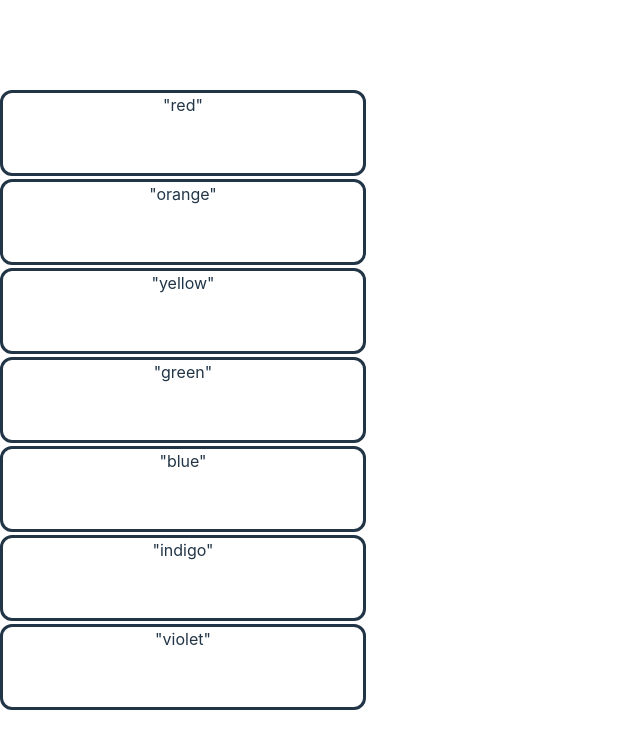
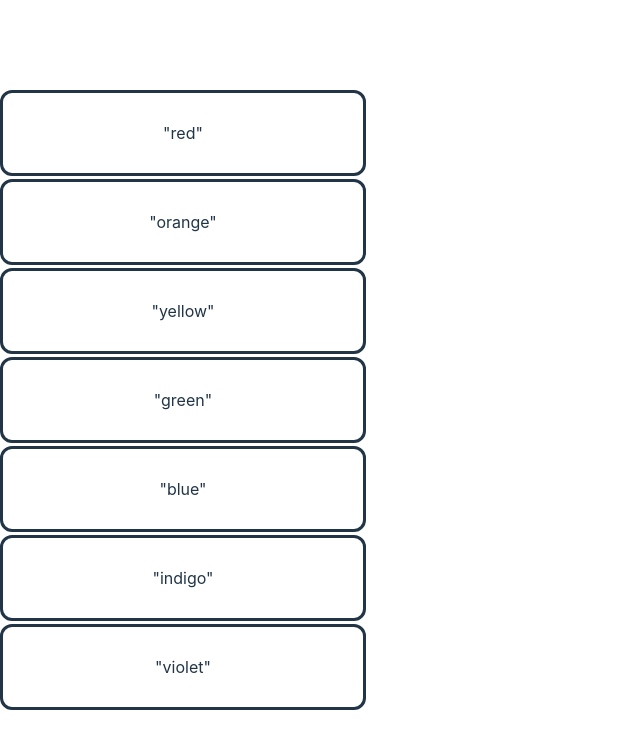
Before and after one commit to lcim/vite-test, a React (Vite) app: page / in a window 1280 px wide. Shown: the top 748 px of the page, without its empty margins (0-640 px from the left). Built offline with nearby package versions, Linux system fonts and the light colour scheme.

Commit message:
styled boxes flex

```diff
--- a/src/index.css
+++ b/src/index.css
@@ -19,7 +19,8 @@
   flex-direction: column;
   justify-content: center;
   align-items: center;
-
+  text-align: center;
+  margin-inline-end: auto;
 }
 .box {
   height: 80px;
@@ -29,7 +30,9 @@
   margin-block: 3px;
   text-align: center;
   margin-inline: auto;
-  display: block;
+  display: flex;
+  align-items: center;
+  justify-content: center;
 }
 
 a {
```
